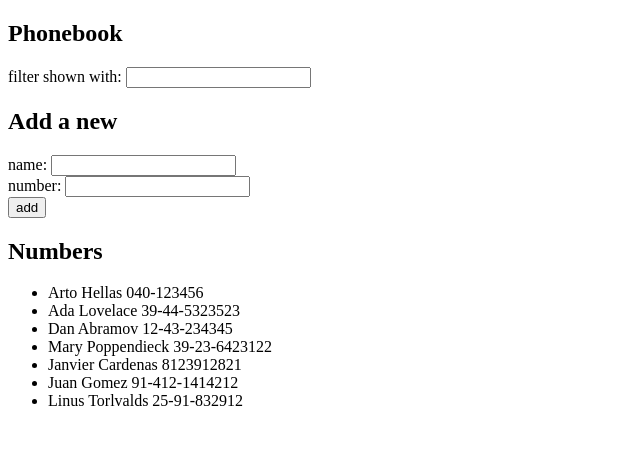
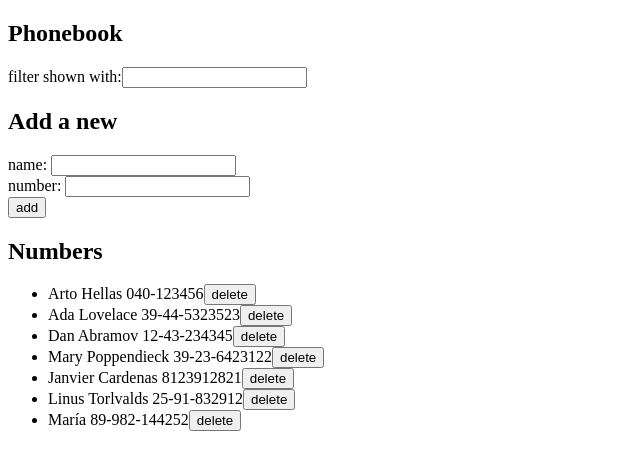
Before and after one commit to janviercardenas987-dotcom/submission-repository-full-stack-open, a React (Vite) app in the folder part2/AgendaTelefonica/: page / in a window 1280 px wide. Shown: the top 470 px of the page, without its empty margins (0-640 px from the left). Built offline with nearby package versions, Linux system fonts and the light colour scheme; data requests are answered from the project's data file.

Commit message:
add: Exercise 2.13 and 2.14

```diff
--- a/part2/AgendaTelefonica/db.json
+++ b/part2/AgendaTelefonica/db.json
@@ -26,14 +26,14 @@
       "id": "aPnPH7daNbE"
     },
     {
-      "name": "Juan Gomez",
-      "number": "91-412-1414212",
-      "id": "ppsX1uFobqc"
-    },
-    {
       "name": "Linus Torlvalds",
       "number": "25-91-832912",
       "id": "47l5B575lgA"
+    },
+    {
+      "name": "María",
+      "number": "89-982-144252",
+      "id": "hKJjz5UKVRU"
     }
   ],
   "$schema": "./node_modules/json-server/schema.json"
--- a/part2/AgendaTelefonica/src/App.jsx
+++ b/part2/AgendaTelefonica/src/App.jsx
@@ -3,6 +3,7 @@ import Filter from "./Components/Filter";
 import Person from "./Components/Persons";
 import Number from "./Components/Number";
 import PersonForm from "./Components/PersonForm";
+import personsServices from "./services/persons";
 import axios from "axios";
 
 const App = () => {
@@ -27,27 +28,39 @@ const App = () => {
       number: newNumber,
     };
 
-    axios
-    .post('http://localhost:3001/persons', nameObject)
-    .then(response => {
-      console.log(response)
-      setPersons(persons.concat(response.data));
+    personsServices
+    .create(nameObject)
+    .then(returnedPerson => {
+      console.log(returnedPerson)
+      setPersons(persons.concat(returnedPerson));
       setNewName('');
       setNewNumber('');
     })
-
   }
 
   const hook = () => {
-    axios.get('http://localhost:3001/persons')
-    .then(response => {
-      setPersons(response.data);
-    });
+    personsServices
+    .getAll()
+    .then(returnedPerson => {
+      setPersons(returnedPerson)
+    })
   };
 
   useEffect(hook, []);
 
   console.log(`render ${persons.length} notes`);
+
+  const toggleDelete = (id) => {
+    const ok = window.confirm(`Do you want delete this person?`)
+    if(ok){
+      personsServices
+      .deletePerson(id)
+      .then(response => {
+      setPersons(persons.filter(p => p.id !== id))
+    })
+    return
+    }
+  }
 
 
   const filterPerson = persons.filter(p =>
@@ -88,7 +101,7 @@ const App = () => {
 
         <h2>Numbers</h2>
 
-        <Number filterPerson={filterPerson}/>
+        <Number filterPerson={filterPerson} toggleDelete={toggleDelete}/>
     </div>
   )
 }
--- a/part2/AgendaTelefonica/src/Components/Filter.jsx
+++ b/part2/AgendaTelefonica/src/Components/Filter.jsx
@@ -1,7 +1,8 @@
 const Filter = ({filter, handleFilterPerson}) => {
     return(
         <div>
-            filter shown with: <input
+            filter shown with:
+            <input
             value={filter}
             onChange={handleFilterPerson}
             type="text"
--- a/part2/AgendaTelefonica/src/Components/Number.jsx
+++ b/part2/AgendaTelefonica/src/Components/Number.jsx
@@ -1,10 +1,10 @@
 import Person from "./Persons";
 
-const Number = ({filterPerson}) => {
+const Number = ({filterPerson, toggleDelete}) => {
     return(
         <div>
             <ul>{filterPerson.map(person =>
-                <Person key={person.id} person={person}/>)}
+                <Person key={person.id} person={person} toggleDelete={toggleDelete}/>)}
             </ul>
         </div>
     )
--- a/part2/AgendaTelefonica/src/Components/Persons.jsx
+++ b/part2/AgendaTelefonica/src/Components/Persons.jsx
@@ -1,6 +1,9 @@
-const Person = ({person}) => {
+const Person = ({person, toggleDelete}) => {
     return(
-        <li key={person.id}>{person.name} {person.number}</li>
+        <li>
+            {person.name} {person.number}
+            <button onClick={() => toggleDelete(person.id)}>delete</button>
+        </li>
     )
 }
 
--- /dev/null
+++ b/part2/AgendaTelefonica/src/services/persons.js
@@ -0,0 +1,23 @@
+import axios from "axios";
+const baseUrl = 'http://localhost:3001/persons'
+
+const getAll = () => {
+    const request = axios.get(baseUrl);
+    return request.then(response => {
+        return response.data
+    })
+
+}
+
+const create = newObjetc => {
+    const request = axios.post(baseUrl, newObjetc);
+    return request.then(response => response.data)
+
+}
+
+const deletePerson = (id) => {
+    const request = axios.delete(`${baseUrl}/${id}`);
+    return request.then(response => response)
+}
+
+export default{ getAll, create, deletePerson};
```
